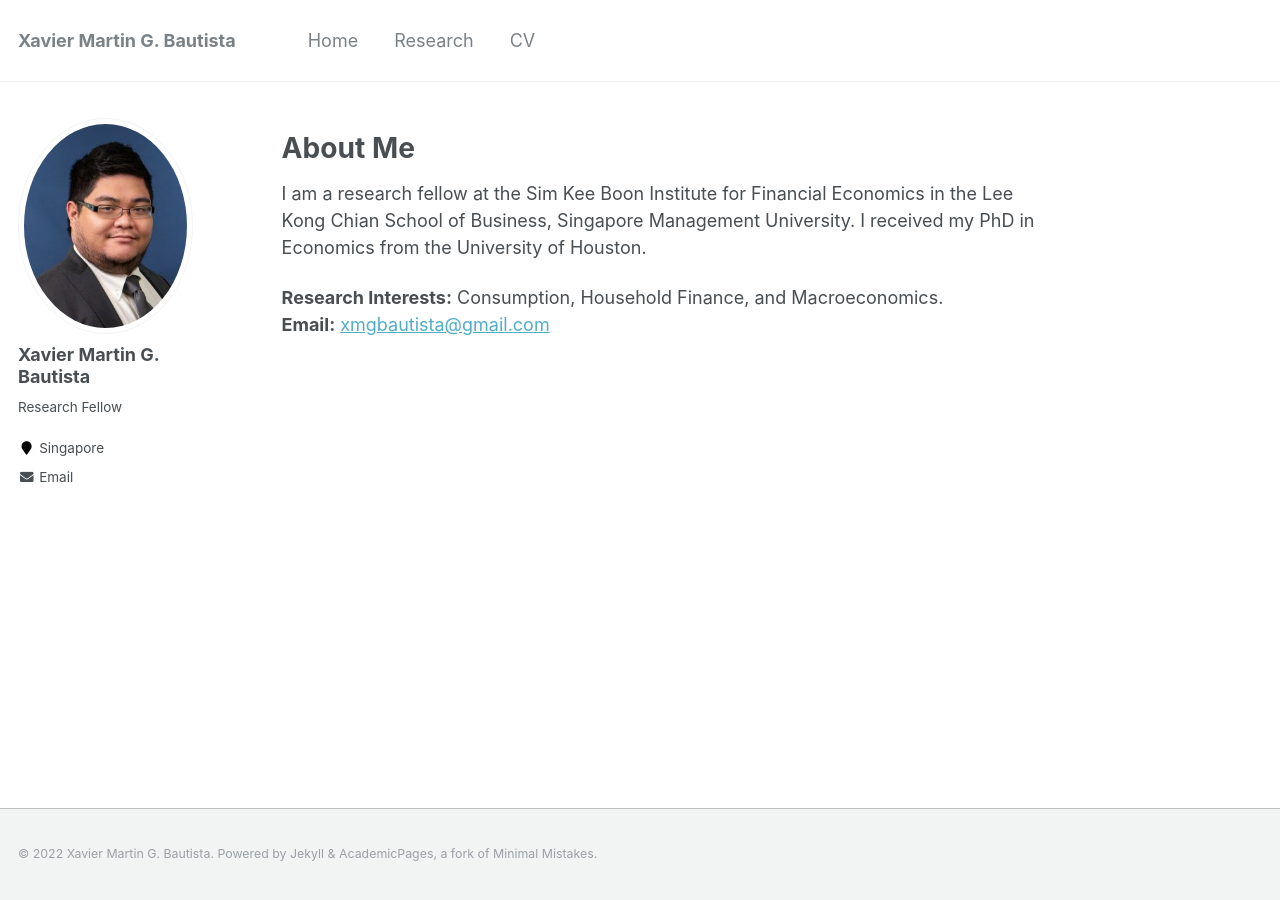
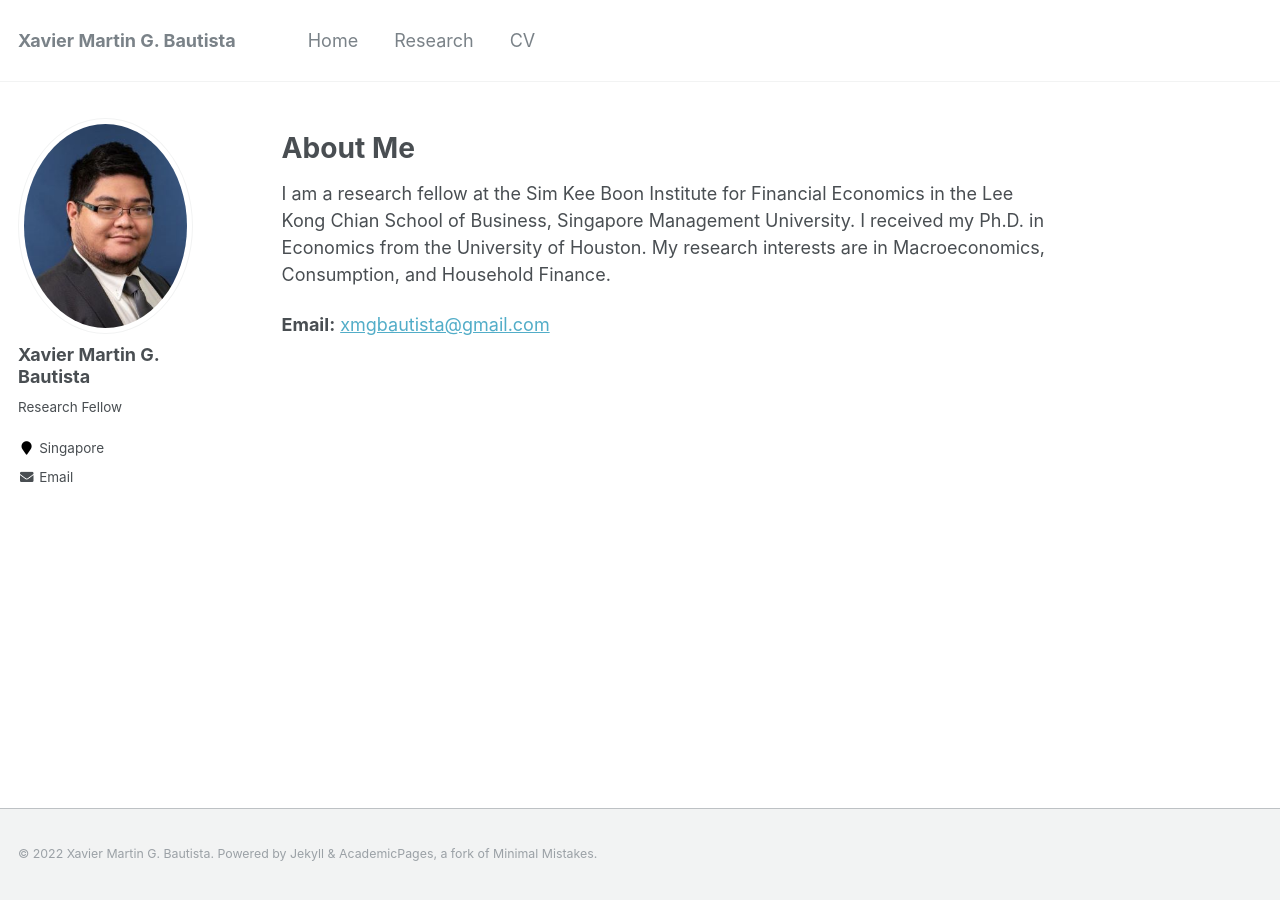
Before and after one commit to xmgbautista/xmgbautista.github.io, a Jekyll site: the page built from _pages/about.md, in a window 1280 px wide. Built offline with Jekyll 4.4.1, drawn with Linux system fonts in a browser that asks for light colours.

Commit message:
Update about.md

```diff
--- a/_pages/about.md
+++ b/_pages/about.md
@@ -17,10 +17,7 @@ redirect_from:
 
 # About Me
 
-I am a research fellow at the Sim Kee Boon Institute for Financial Economics in the Lee Kong Chian School of
-Business, Singapore Management University. I received my PhD in Economics from the University of Houston.
+I am a research fellow at the Sim Kee Boon Institute for Financial Economics in the Lee Kong Chian School of Business, Singapore Management University. I received my Ph.D. in Economics from the University of Houston. My research interests are in Macroeconomics, Consumption, and Household Finance.
 <br>
 
-**Research Interests:** Consumption, Household Finance, and Macroeconomics.
-<br>
 **Email:** [xmgbautista@gmail.com](mailto:xmgbautista@gmail.com)
```
